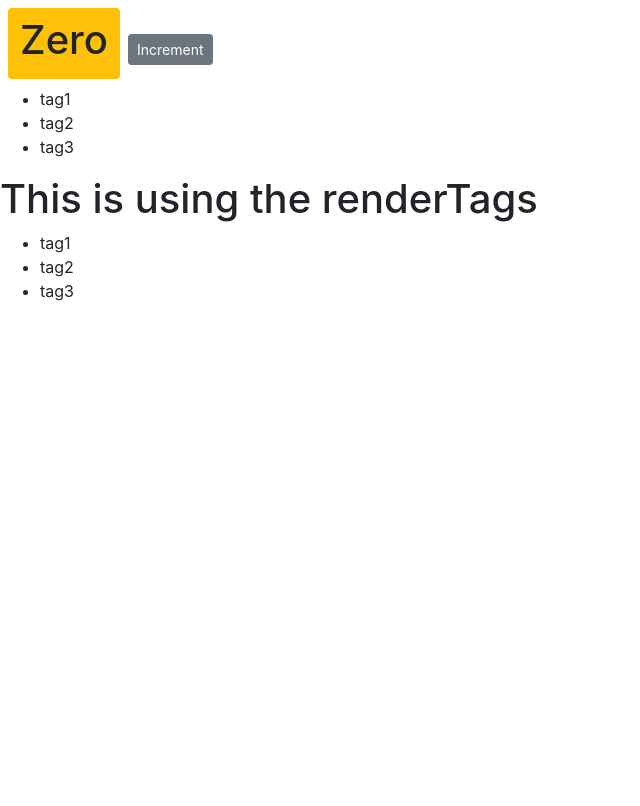
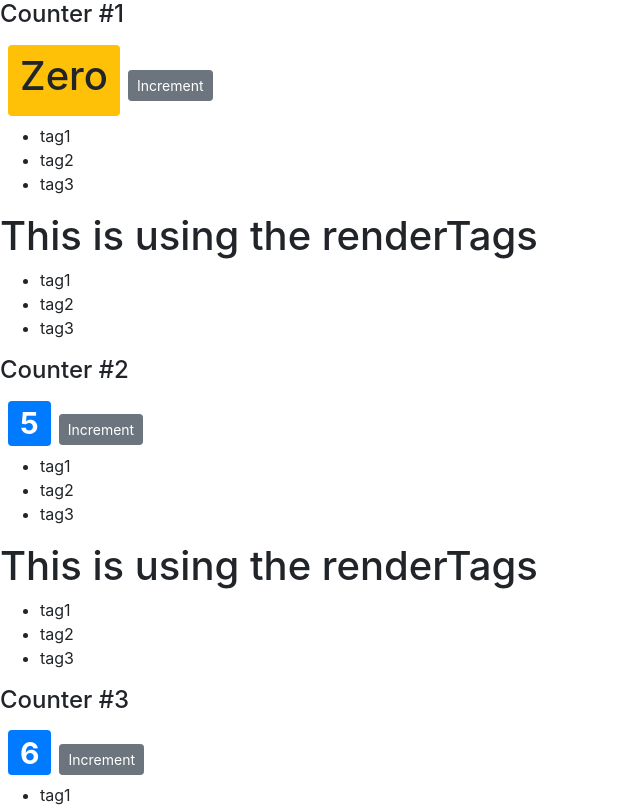
Before and after one commit to mcn1349/RestsUp-1, a React (Create React App) app in the folder react study so far/other study binge/counter/: page / in a window 1280 px wide. Shown: the top 806 px of the page, without its empty margins (0-640 px from the left). Built offline with nearby package versions, Linux system fonts and the light colour scheme.

Commit message:
added more progress

```diff
--- a/react study so far/other study binge/counter/src/components/counter.jsx
+++ b/react study so far/other study binge/counter/src/components/counter.jsx
@@ -3,7 +3,7 @@ import React, { Component } from "react";
 class Counter extends Component {
   //This is basically your global variable
   state = {
-    count: 0,
+    count: this.props.value,
     imageUrl:
       "https://cdn-images-1.medium.com/max/1200/1*y6C4nSvy2Woe0m7bWEn4BA.png",
     tags: ["tag1", "tag2", "tag3"]
@@ -41,19 +41,25 @@ class Counter extends Component {
     //You can highlight some methods and refractor it with ctrl+shift+r in vsstudio
     let classes = this.getBadgeClasses();
 
+    //showing how properties work
+    console.log('props', this.props);
+
     return (
+
       //React.Fragment is like Div, but allows the component inside to group within the destinated div
       //Using {} within the HTML code, u can call functions, prop or state within to get the value you want
       <React.Fragment>
+        {/* This is how you call children properties */}
+        {this.props.children}
         {/* <img src={this.state.imageUrl} alt="" /> */}
         <span style={this.styles} className={classes}>
           {this.formatCount()}
         </span>
+
         {/* it is optional to use style like this as well <span style={{fontSize: 15}}></span> */}
         <button
           onClick={() => this.handleIncrement(this.state.count)}
-          className="btn btn-secondary btn-sm"
-        >
+          className="btn btn-secondary btn-sm">
           Increment
         </button>
         {/* Use the map method to use as a loop to get a list. Must include key value */}
--- /dev/null
+++ b/react study so far/other study binge/counter/src/components/counters.jsx
@@ -0,0 +1,29 @@
+//Type imrc then tab will write this code automatically
+import React, { Component } from "react";
+import Counter from "./counter";
+//Same as above, type CC for this code
+class Counters extends Component {
+  state = {
+      counters: [
+          {id: 1, value: 0},
+          {id: 2, value: 5},
+          {id: 3, value: 6},
+          {id: 4, value: 7}
+      ]
+  };
+  //Using properties is like using parameters. An easy way to understand this is imagine
+  //those components are classes (well they are) and those values inside are parameters and states are global variables
+  render() {
+    return (
+      <React.Fragment>
+          {this.state.counters.map(counter =>
+          <Counter key={counter.id} value={counter.value}>
+            <h4>Counter #{counter.id}</h4>
+          </Counter>
+          )}
+      </React.Fragment>
+    );
+  }
+}
+
+export default Counters;
--- a/react study so far/other study binge/counter/src/index.js
+++ b/react study so far/other study binge/counter/src/index.js
@@ -4,10 +4,11 @@ import './index.css';
 import App from './App';
 import * as serviceWorker from './serviceWorker';
 import 'bootstrap/dist/css/bootstrap.css';
-import Counter from './components/counter'; //you do not need the file type
+//import Counter from './components/counter';
+import Counters from './components/counters'; //you do not need the file type
 
 //Because the class is call Counter, it becomes an component
-ReactDOM.render(<Counter />, document.getElementById('root'));
+ReactDOM.render( < Counters /> , document.getElementById('root'));
 
 // If you want your app to work offline and load faster, you can change
 // unregister() to register() below. Note this comes with some pitfalls.
```
